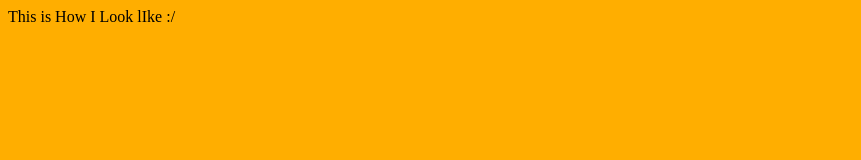
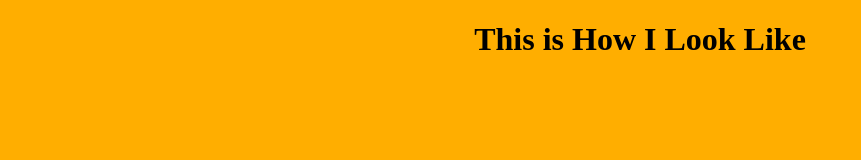
Before and after one commit to lips-ibarra/Premium-Lips, a plain HTML site: page myHandsomeSelf.html in a window 1280 px wide. Shown: the whole page, without its empty margins (0-861 px from the left). Drawn offline with Linux system fonts and the light colour scheme.

Commit message:
Update myHandsomeSelf.html

```diff
--- a/myHandsomeSelf.html
+++ b/myHandsomeSelf.html
@@ -1,6 +1,9 @@
 <!DOCTYPE html>
 <html>
-    <head>This is How I Look lIke :/
+    <head>
+        <center>
+        <H1> This is How I Look Like</H1>
+        </center>
 <link rel="stylesheet" type="text/css" href="lips.css">
 
     </head>
```
